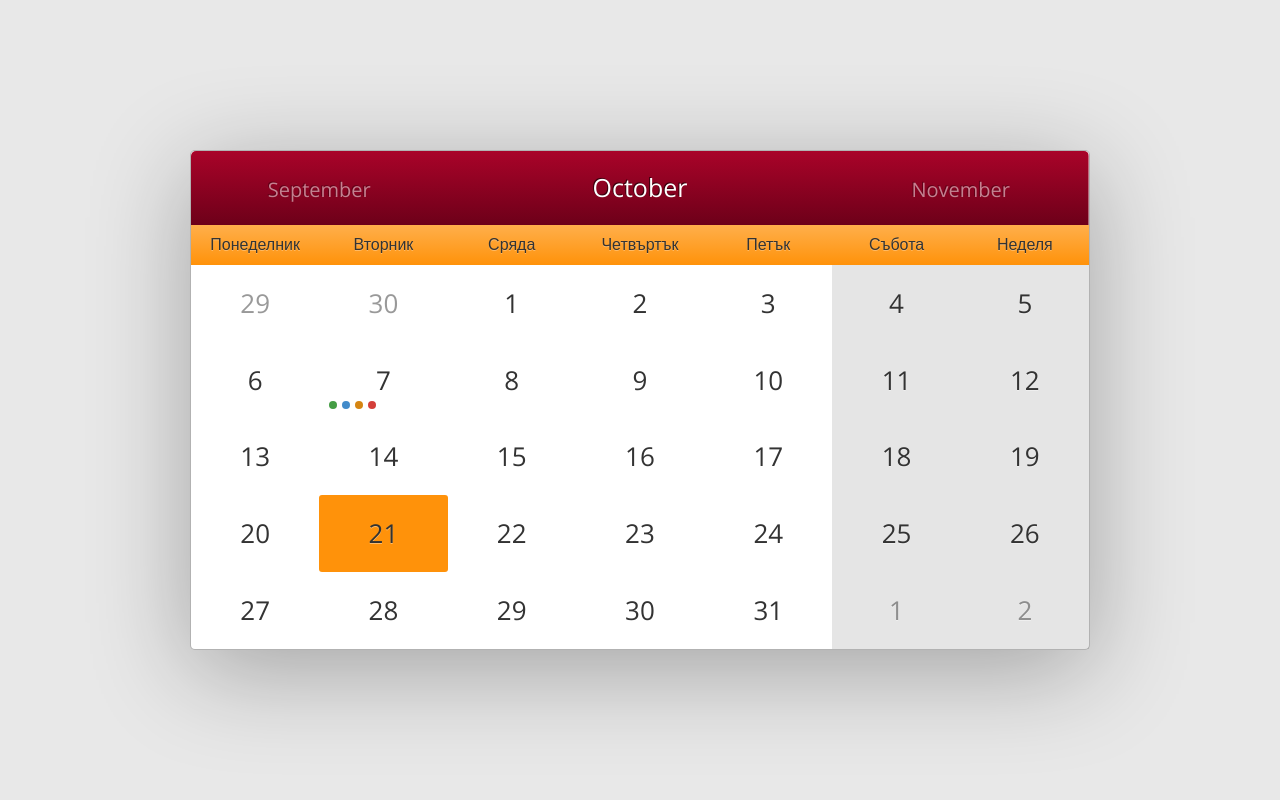
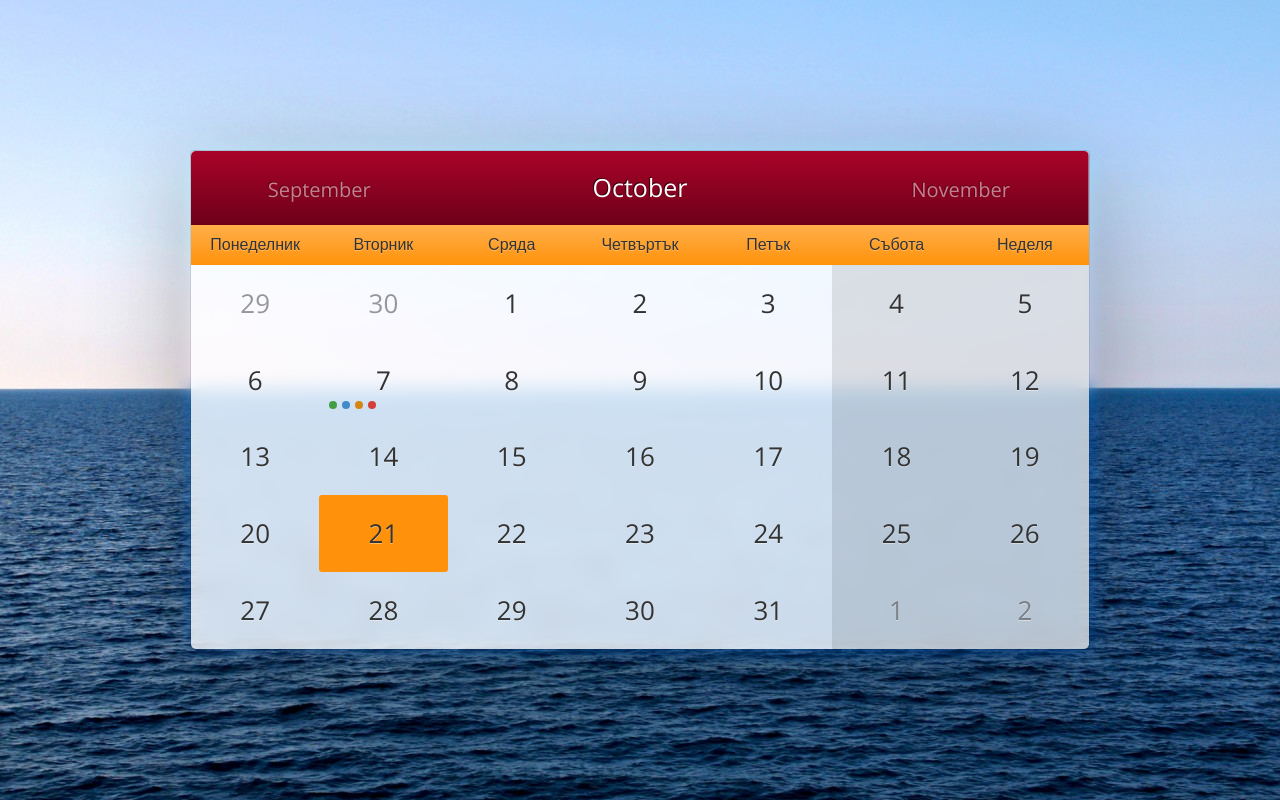
Before and after one commit to georgyangelov/mongo-calendar-app-web, a website: page index.html in a window 1280 px wide. Drawn offline with nearby package versions, Linux system fonts and the light colour scheme.

Commit message:
Add a nice background

```diff
--- a/style/style.less
+++ b/style/style.less
@@ -10,6 +10,9 @@ body {
     background-color: #e8e8e8;
     display: flex;
     justify-content: center;
+
+    background-image: url('../images/ocean.jpg');
+    background-position: center center;
 }
 
 calendar {
@@ -17,12 +20,30 @@ calendar {
     height: 500px;
     align-self: center;
 
-    background-color: white;
     border: 1px solid rgba(0, 0, 0, 0.3);
     border-radius: 5px;
     box-shadow: 0 20px 100px rgba(0, 0, 0, 0.3);
 
     position: relative;
+    background: inherit;
+
+    &:before {
+        content: '';
+        position: absolute;
+        top: 0;
+        left: 0;
+        right: 0;
+        bottom: 0;
+        background: inherit;
+        -webkit-filter: blur(10px) saturate(2);
+    }
+
+    table {
+        position: relative;
+
+        background-color: rgba(255, 255, 255, 0.8);
+        border-radius: 5px;
+    }
 
     .months {
         background: linear-gradient(to bottom, #a90329 0%, #8f0222 44%, #6d0019 100%);
```
Also changed, not shown: images/ocean.jpg (added).
